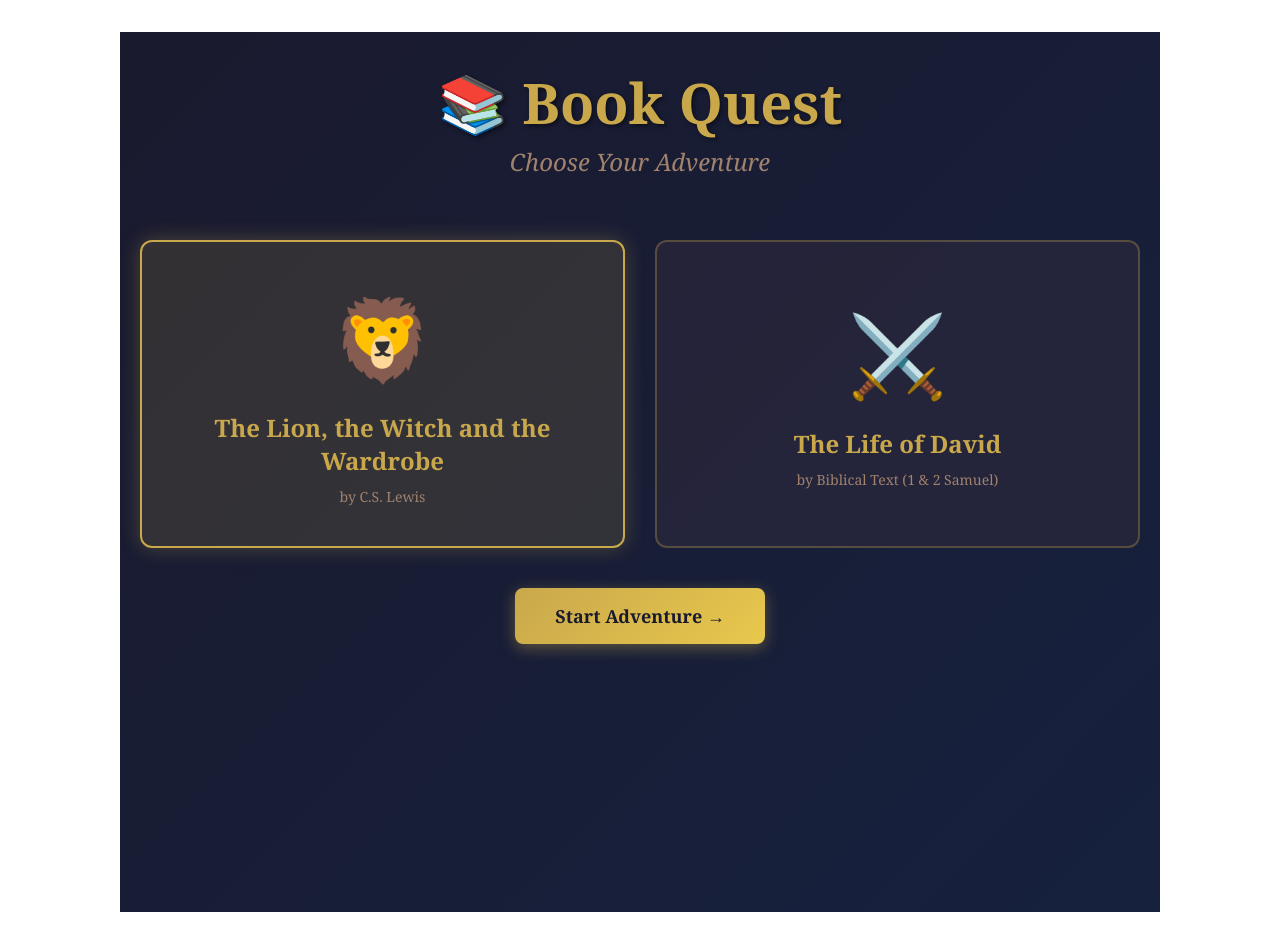
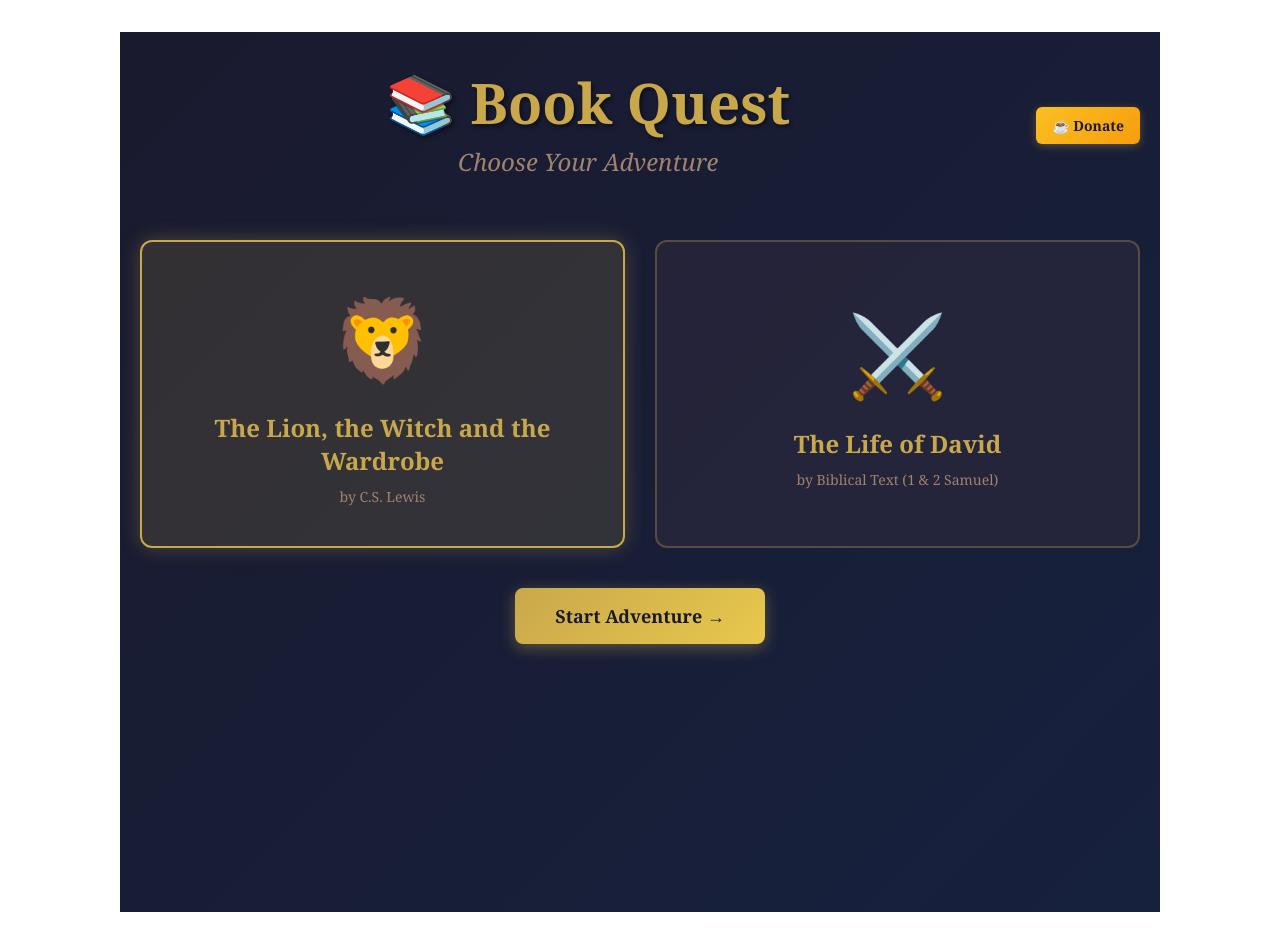
Before and after one commit to chefboyrgb/bookquest, a React (Vite) app: page / in a window 1280 px wide. Built offline with nearby package versions, Linux system fonts and the light colour scheme.

Commit message:
feat: add donation button to header

```diff
--- a/src/GameSelector.jsx
+++ b/src/GameSelector.jsx
@@ -37,8 +37,22 @@
     return (
       <div style={styles.container}>
         <div style={styles.header}>
-          <h1 style={styles.title}>📚 Book Quest</h1>
-          <p style={styles.subtitle}>Choose Your Adventure</p>
+          <div style={styles.headerTop}>
+            <div></div>
+            <div>
+              <h1 style={styles.title}>📚 Book Quest</h1>
+              <p style={styles.subtitle}>Choose Your Adventure</p>
+            </div>
+            <a
+              href="https://www.buymeacoffee.com"
+              target="_blank"
+              rel="noopener noreferrer"
+              style={styles.donateButton}
+              title="Support BookQuest"
+            >
+              ☕ Donate
+            </a>
+          </div>
         </div>
 
         <div style={styles.gameGrid}>
@@ -85,6 +99,27 @@
   header: {
     textAlign: "center",
     marginBottom: "60px",
+  },
+  headerTop: {
+    display: "flex",
+    justifyContent: "space-between",
+    alignItems: "center",
+    maxWidth: "1000px",
+    margin: "0 auto",
+  },
+  donateButton: {
+    padding: "8px 16px",
+    background: "linear-gradient(135deg, #fbbf24 0%, #f59e0b 100%)",
+    border: "none",
+    borderRadius: "6px",
+    color: "#1a1a2e",
+    fontSize: "14px",
+    fontWeight: "bold",
+    cursor: "pointer",
+    textDecoration: "none",
+    transition: "all 0.3s",
+    boxShadow: "0 2px 8px rgba(251, 191, 36, 0.3)",
+    whiteSpace: "nowrap",
   },
   title: {
     fontSize: "56px",
```
